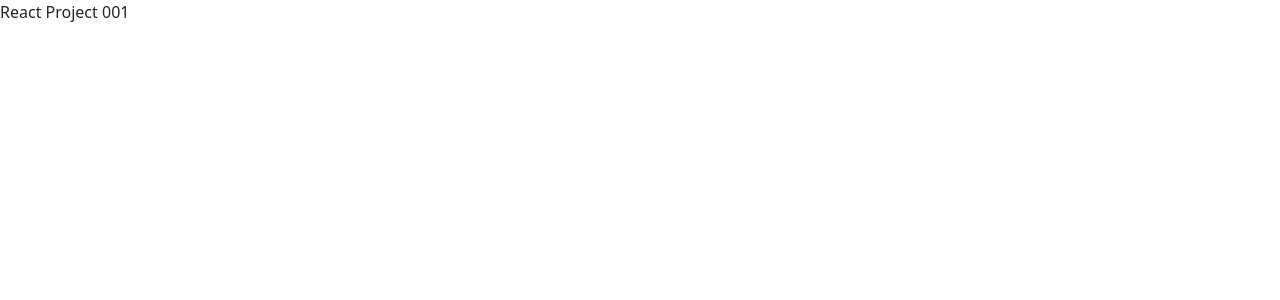
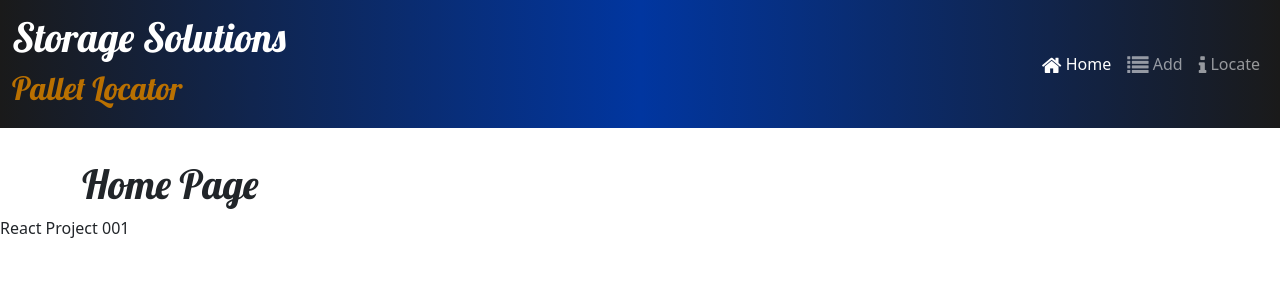
Before and after one commit to Jacobleesoto/ReactProject001, a React (Create React App) app: page / in a window 1280 px wide. Shown: the top 300 px of the page. Built offline with nearby package versions, Linux system fonts and the light colour scheme.

Commit message:
header and basic pages

```diff
--- a/src/App.css
+++ b/src/App.css
@@ -49,7 +49,7 @@ h2 {
 
 .navbar-dark {
   background-color: #901cad;
-  background-image: linear-gradient(to right, #1a1a1a, #3b0202, #1a1a1a);
+  background-image: linear-gradient(to right, #1a1a1a, #0136a0, #1a1a1a);
   margin-bottom: 2rem;
   min-height: 8rem;
 }
--- a/src/App.js
+++ b/src/App.js
@@ -1,8 +1,23 @@
 import React from 'react';
 import './App.css';
+import Header from './components/Header';
+import { Routes, Route } from 'react-router-dom';
+import HomePage from './pages/HomePage.js';
+import AddPage from './pages/AddPage.js';
+import LocatePage from './pages/LocatePage.js';
 
 function App() {
-   return <div className='App'>React Project 001</div>;
+   return (
+      <div className='App'>
+         <Header />
+         <Routes>
+            <Route path='/' element={<HomePage />} />
+            <Route path='add' element={<AddPage />} />
+            <Route path='locate' element={<LocatePage />} />
+         </Routes>
+         React Project 001
+      </div>
+   );
 }
 
 export default App;
--- /dev/null
+++ b/src/components/Header.js
@@ -0,0 +1,44 @@
+import { useState } from 'react';
+import {
+   Navbar,
+   NavbarBrand,
+   Collapse,
+   NavbarToggler,
+   Nav,
+   NavItem,
+} from 'reactstrap';
+import { NavLink } from 'react-router-dom';
+
+const Header = () => {
+   const [menuOpen, setMenuOpen] = useState(false);
+   return (
+      <Navbar dark color='primary' expand='md'>
+         <NavbarBrand href='/'>
+            <h1>Storage Solutions</h1>
+            <h2>Pallet Locator</h2>
+         </NavbarBrand>
+         <NavbarToggler onClick={() => setMenuOpen(!menuOpen)} />
+         <Collapse isOpen={menuOpen} navbar>
+            <Nav className='ms-auto' navbar>
+               <NavItem>
+                  <NavLink className='nav-link' to='/'>
+                     <i className='fa fa-home fa-lg' /> Home
+                  </NavLink>
+               </NavItem>
+               <NavItem>
+                  <NavLink className='nav-link' to='/add'>
+                     <i className='fa fa-list fa-lg' /> Add
+                  </NavLink>
+               </NavItem>
+               <NavItem>
+                  <NavLink className='nav-link' to='/locate'>
+                     <i className='fa fa-info fa-lg' /> Locate
+                  </NavLink>
+               </NavItem>
+            </Nav>
+         </Collapse>
+      </Navbar>
+   );
+};
+
+export default Header;
--- a/src/index.js
+++ b/src/index.js
@@ -1,22 +1,25 @@
-import React from "react";
-import { createRoot } from "react-dom/client";
-import { Provider } from "react-redux";
-import { store } from "./app/store";
-import App from "./App";
-import "./index.css";
-import "bootstrap/dist/css/bootstrap.min.css";
-import "bootstrap-social/bootstrap-social.css";
-import "font-awesome/css/font-awesome.css";
-import "typeface-lobster";
-import "typeface-open-sans";
+import React from 'react';
+import { createRoot } from 'react-dom/client';
+import { BrowserRouter } from 'react-router-dom';
+import { Provider } from 'react-redux';
+import { store } from './app/store';
+import App from './App';
+import './index.css';
+import 'bootstrap/dist/css/bootstrap.min.css';
+import 'bootstrap-social/bootstrap-social.css';
+import 'font-awesome/css/font-awesome.css';
+import 'typeface-lobster';
+import 'typeface-open-sans';
 
-const container = document.getElementById("root");
+const container = document.getElementById('root');
 const root = createRoot(container);
 
 root.render(
-  <React.StrictMode>
-    <Provider store={store}>
-      <App />
-    </Provider>
-  </React.StrictMode>
+   <React.StrictMode>
+      <Provider store={store}>
+         <BrowserRouter>
+            <App />
+         </BrowserRouter>
+      </Provider>
+   </React.StrictMode>
 );
--- /dev/null
+++ b/src/pages/AddPage.js
@@ -0,0 +1,11 @@
+import { Container } from 'reactstrap';
+
+const AddPage = () => {
+   return (
+      <Container>
+         <h1>Add Page</h1>
+      </Container>
+   );
+};
+
+export default AddPage;
--- /dev/null
+++ b/src/pages/HomePage.js
@@ -0,0 +1,11 @@
+import { Container } from 'reactstrap';
+
+const HomePage = () => {
+   return (
+      <Container>
+         <h1>Home Page</h1>
+      </Container>
+   );
+};
+
+export default HomePage;
--- /dev/null
+++ b/src/pages/LocatePage.js
@@ -0,0 +1,11 @@
+import { Container } from 'reactstrap';
+
+const LocatePage = () => {
+   return (
+      <Container>
+         <h1>Locate Page</h1>
+      </Container>
+   );
+};
+
+export default LocatePage;
```
Also changed, not shown: src/features/user/UserLoginForm.js (added).
